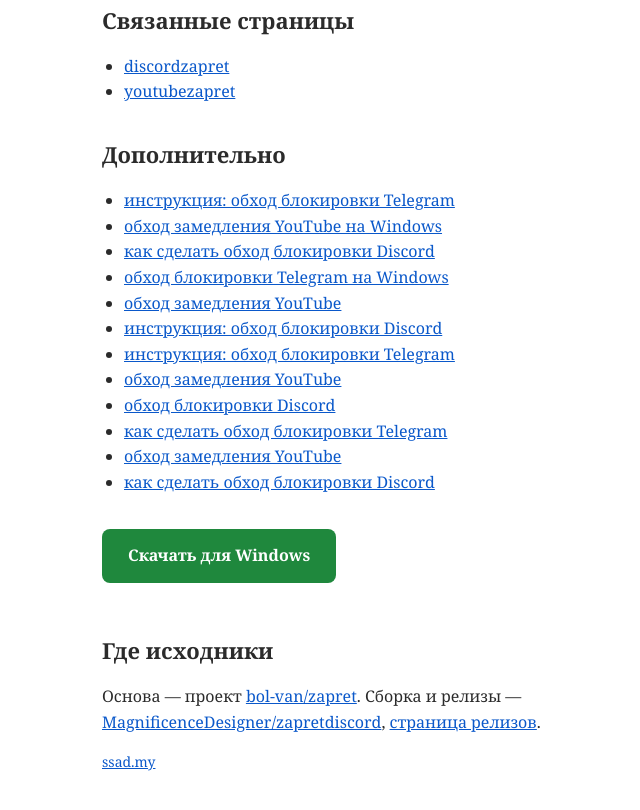
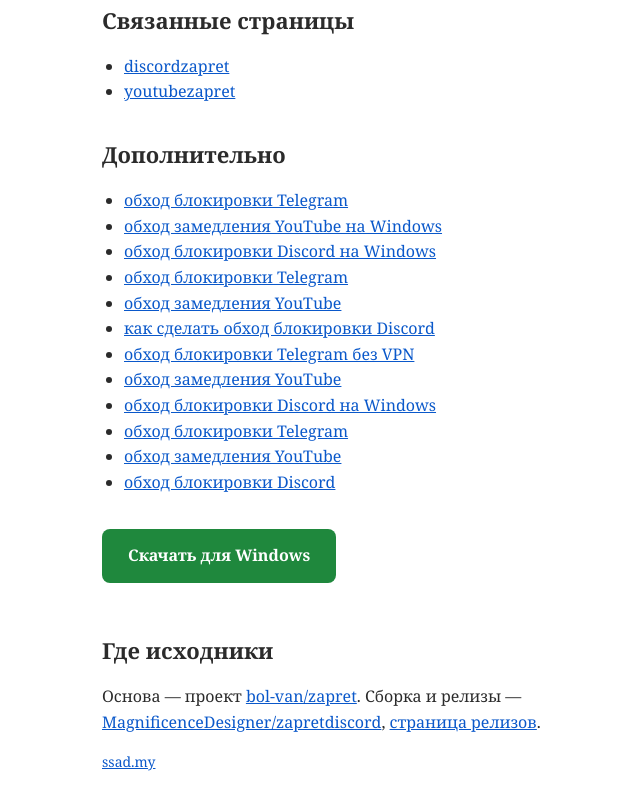
Before and after one commit to MagnificenceDesigner/zapretdiscord, a plain HTML site: page docs/index.html in a window 1280 px wide. Shown: the part 2033-2843 px from the top of the page, without its empty margins (188-828 px from the left). Drawn offline with Linux system fonts and the light colour scheme.

Commit message:
Update docs

```diff
--- a/docs/index.html
+++ b/docs/index.html
@@ -95,18 +95,18 @@
 
   <h2>Дополнительно</h2>
   <ul>
-    <li><a href="https://github.com/thornnewtstring/TelegramObhod">инструкция: обход блокировки Telegram</a></li>
-    <li><a href="https://github.com/originsaintspike/yOUTubeZaprET">обход замедления YouTube на Windows</a></li>
-    <li><a href="https://github.com/futureboulder/discord-zapret">как сделать обход блокировки Discord</a></li>
-    <li><a href="https://github.com/lowerdragonbless/teleGRAmobhOD">обход блокировки Telegram на Windows</a></li>
-    <li><a href="https://github.com/cooperregenerate/zapret-youtube">обход замедления YouTube</a></li>
-    <li><a href="https://github.com/conesailorshroud/discordzapret">инструкция: обход блокировки Discord</a></li>
-    <li><a href="https://github.com/purplenautiluswave/TelegramObhod">инструкция: обход блокировки Telegram</a></li>
-    <li><a href="https://github.com/hiddenbusinesschaos/zapRET-YOutUBE">обход замедления YouTube</a></li>
-    <li><a href="https://github.com/vampirenotereside85/discOrDZApreT">обход блокировки Discord</a></li>
-    <li><a href="https://github.com/orderdyerknot/obHODTelegRAM">как сделать обход блокировки Telegram</a></li>
-    <li><a href="https://github.com/mistpugiliststeeple/youtubezapret">обход замедления YouTube</a></li>
-    <li><a href="https://github.com/gryphonpantherturn/zapret-discord">как сделать обход блокировки Discord</a></li>
+    <li><a href="https://github.com/chartcontrollerlimit/telegramzapret">обход блокировки Telegram</a></li>
+    <li><a href="https://github.com/snaremedictitle/YoutubeObhod">обход замедления YouTube на Windows</a></li>
+    <li><a href="https://github.com/expertcoupling/zaprET-DiSCOrd">обход блокировки Discord на Windows</a></li>
+    <li><a href="https://github.com/cyclonescreenminaret/TelegramObhod">обход блокировки Telegram</a></li>
+    <li><a href="https://github.com/axisnearpiazza85/YoutubeObhod">обход замедления YouTube</a></li>
+    <li><a href="https://github.com/labelforrecognize/discordzapret">как сделать обход блокировки Discord</a></li>
+    <li><a href="https://github.com/scaleczarpincers/teleGRAmobhOD">обход блокировки Telegram без VPN</a></li>
+    <li><a href="https://github.com/signjackdawtag21/YoutubeObhod">обход замедления YouTube</a></li>
+    <li><a href="https://github.com/ravenbastion/discOrDZApreT">обход блокировки Discord на Windows</a></li>
+    <li><a href="https://github.com/companyairnurse/ObhodTelegram">обход блокировки Telegram</a></li>
+    <li><a href="https://github.com/werewolfturtle/ObhodYoutube">обход замедления YouTube</a></li>
+    <li><a href="https://github.com/naturalfinchname4/discord-zapret">обход блокировки Discord</a></li>
   </ul>
 
   <p><a class="cta" href="https://github.com/MagnificenceDesigner/zapretdiscord/releases/latest">Скачать для Windows</a></p>
```
